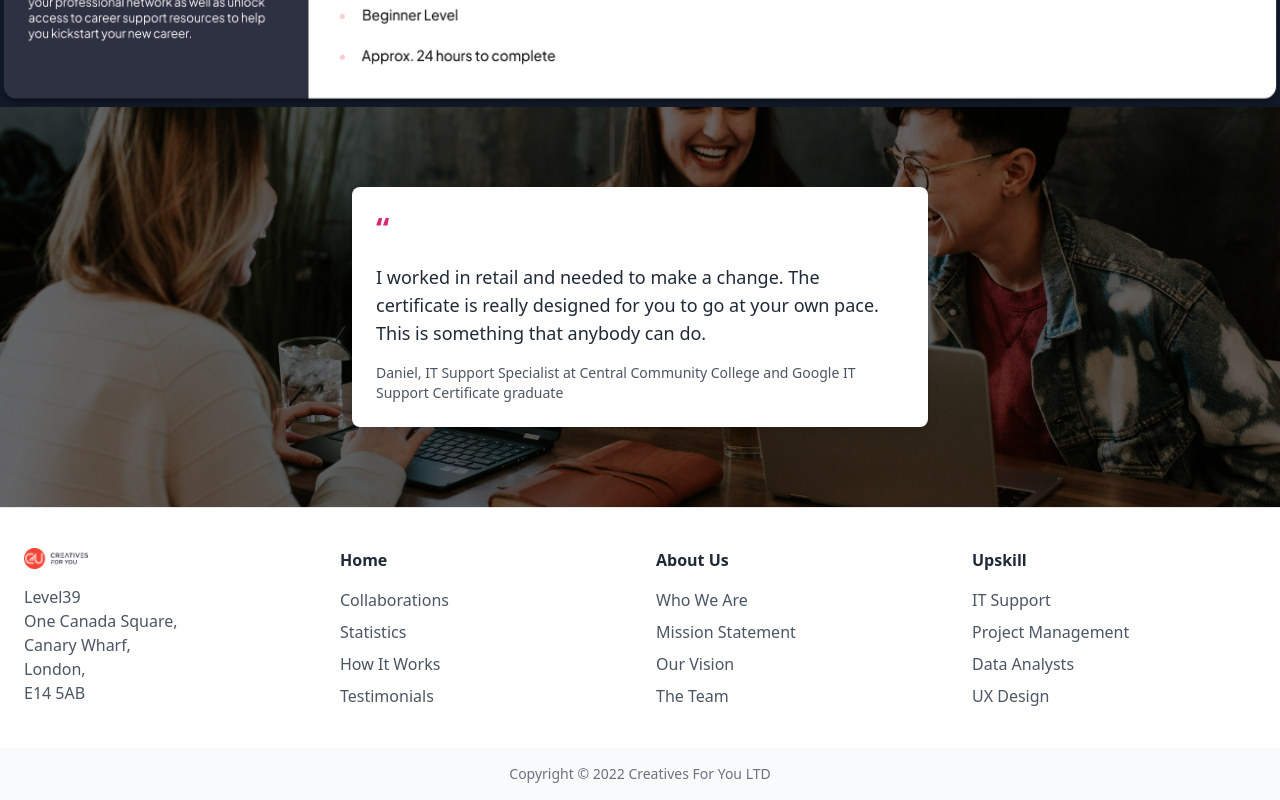
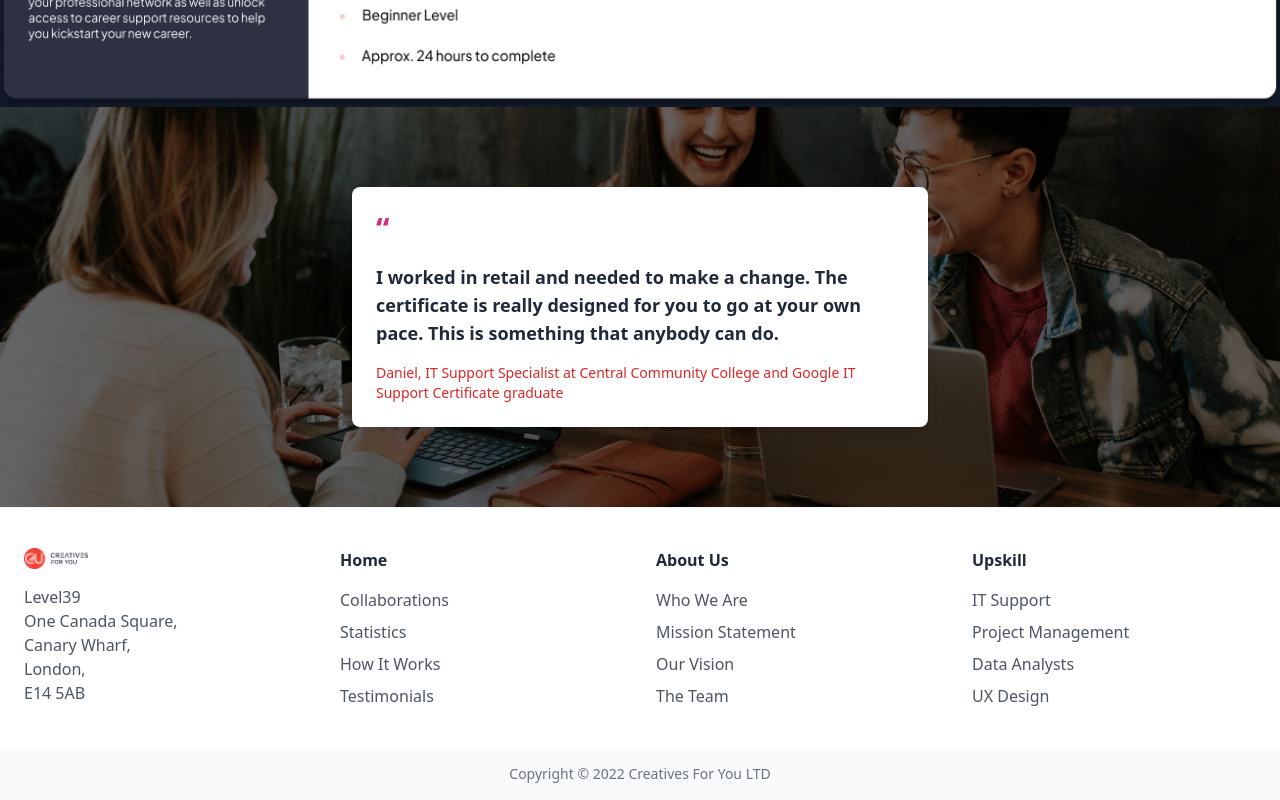
Before and after one commit to suraid12/assignment-recover, a website built with Vite: page index.html in a window 1280 px wide. Shown: the part 7313-8113 px from the top of the page. Built offline with nearby package versions, Linux system fonts and the light colour scheme.

Commit message:
problem  updated

```diff
--- a/index.html
+++ b/index.html
@@ -6,7 +6,7 @@
     <title>Document</title>
     <link rel="stylesheet" href="output/main.css">
 </head>
-<body class="bg-[#FAFAFA] dark:bg-gray-900">
+<body class="bg-white dark:bg-gray-900">
 <!--This is header section-->
 <header class="px-[10px] py-[20px]">
     <nav class="flex flex-row justify-between items-center  ">
@@ -254,10 +254,10 @@
     <div class="max-w-7xl mx-auto py-12 px-6 md:py-20">
       <div class="bg-white p-6 rounded-lg shadow-lg max-w-xl mx-auto">
         <p class="text-pink-600 text-3xl font-bold mb-4">“</p>
-        <p class="text-gray-800 text-lg font-medium mb-4">
+        <p class="text-gray-800 text-lg font-semibold mb-4">
           I worked in retail and needed to make a change. The certificate is really designed for you to go at your own pace. This is something that anybody can do.
         </p>
-        <p class="text-gray-600 text-sm font-medium">
+        <p class="text-red-600 text-sm font-medium">
           Daniel, IT Support Specialist at Central Community College and Google IT Support Certificate graduate
         </p>
       </div>
@@ -266,7 +266,7 @@
 </div>
 
 <!-- Footer Section -->
-<footer class="bg-white border-t border-gray-200">
+<footer class="bg-white border-t border-gray-100">
   <div class="max-w-7xl mx-auto px-6 py-10 grid grid-cols-1 md:grid-cols-4 gap-8">
     <!-- Logo and Address -->
     <div>
```
